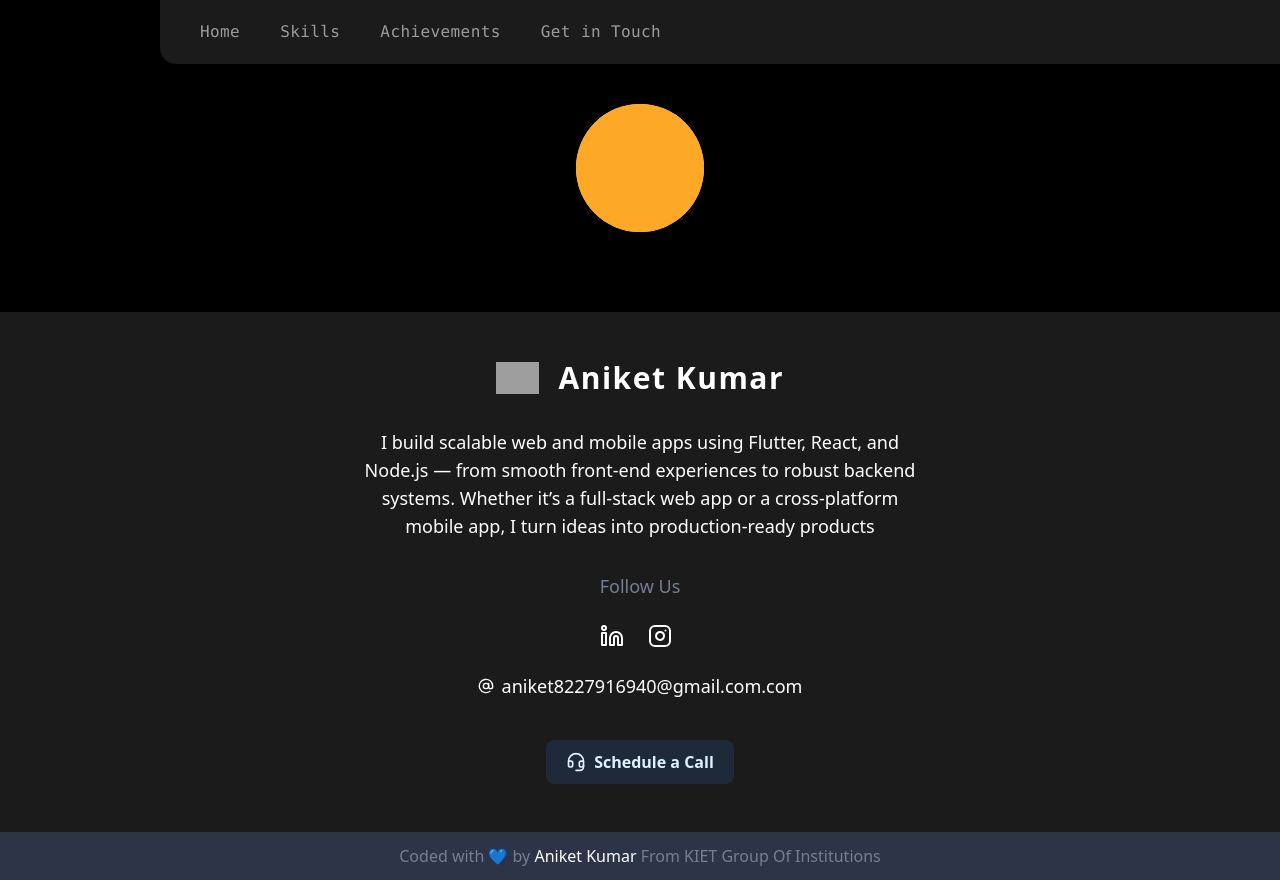
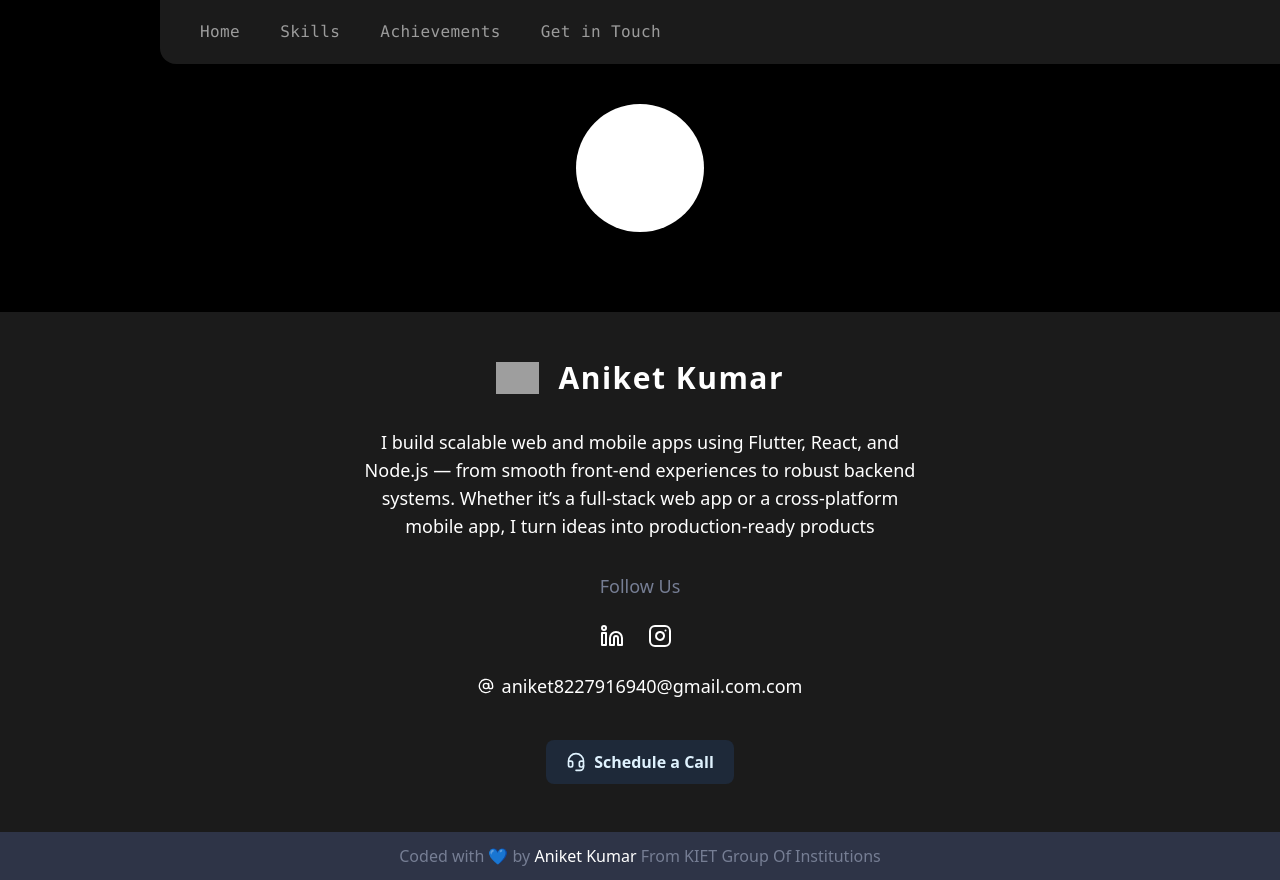
Before and after one commit to flutter-create-ani/Porfolio-Aniket, a React (Vite) app: page /exit-and-enter-animation in a window 1280 px wide. Built offline with nearby package versions, Linux system fonts and the light colour scheme; grey boxes are pictures that could not be loaded; some icons are missing.

Commit message:
added a gesture animation

```diff
--- a/src/component/ShortIntro.jsx
+++ b/src/component/ShortIntro.jsx
@@ -1,4 +1,5 @@
 import { Icon } from "@iconify/react";
+import { motion } from "framer-motion";
 
 const ShortIntro = () => {
   return (
@@ -12,13 +13,19 @@ const ShortIntro = () => {
         target="_blank"
         rel="noopener noreferrer"
       >
-        <button
+        <motion.button
+        whileHover={{
+          scale: [null, 1.1]
+        }}
+        whileTap={{
+          scale: 0.7
+        }}
           className="bg-[#3F8E00] text-white font-mono text-base sm:text-lg font-semibold px-6 sm:px-8 py-3 sm:py-4 rounded-md
           flex items-center gap-2
-          shadow-[0_0_15px_2px_#3F8E00] hover:brightness-110 curser-pointer transition-all"
+          shadow-[0_0_15px_2px_#3F8E00] hover:cursor-pointer"
         >
           Download CV <Icon icon="tabler:chevron-right" />
-        </button>
+        </motion.button>
       </a>
     </div>
   );
--- a/src/framerComponent/ExitAndEnterAnimation.jsx
+++ b/src/framerComponent/ExitAndEnterAnimation.jsx
@@ -1,31 +1,38 @@
-import React, { useEffect } from 'react'
-import { AnimatePresence, motion } from 'framer-motion'
+import React, { useEffect, useState } from 'react';
+import { AnimatePresence, motion } from 'framer-motion';
+
 function ExitAndEnterAnimation() {
-    const [animateExit, setAnimateExit] = React.useState(false);
+  const [isLoading, setIsLoading] = useState(true);
+
   useEffect(() => {
+    // simulate data load
     const timer = setTimeout(() => {
-            setAnimateExit(true);
-        }, 5000)
+      setIsLoading(false);
+    }, 5000); // 5 seconds
+
     return () => clearTimeout(timer);
-    },[])
+  }, []);
+
   return (
-    <div>
-        <div className='bg-white w-32 h-32 rounded-full mx-auto mt-10 mb-20'>
-            <AnimatePresence>
-            {!animateExit && <motion.div className='bg-amber-500 w-full h-full rounded-full'
-               initial={{ opacity: 0}}
-               animate={{opacity: 1}}
+    <div className="bg-white w-32 h-32 rounded-full mx-auto mt-10 mb-20">
+      <AnimatePresence mode="wait">
+        {isLoading && (
+          <motion.div
+            key="loader"
+            className="bg-amber-500 w-full h-full rounded-full"
+            initial={{ opacity: 0, scale: 1 }}
+            animate={{ opacity: 1, scale: [1, 1.2, 1, 1.5, 1] }}
             transition={{
-                duration: 5
+              duration: 2,
+              repeat: Infinity,
+              repeatType: 'loop',
             }}
-               exit={{ opacity: 0}}
-               >
-
-            </motion.div>}
+            // exit={{ opacity: 0, scale: 0.8 }}
+          />
+        )}
       </AnimatePresence>
     </div>
-    </div>
-  )
+  );
 }
 
-export default ExitAndEnterAnimation
+export default ExitAndEnterAnimation;
```
Lines whose indentation alone changed are shown as unchanged.
